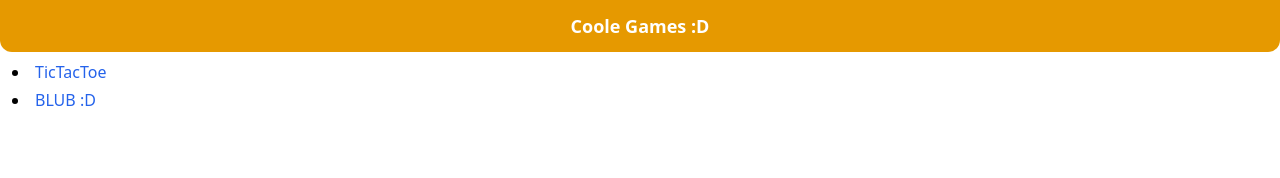
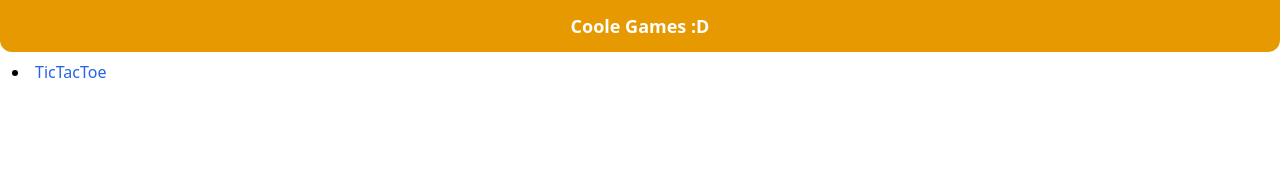
Before and after one commit to ArtrenH/games-VPlan_FR, a SvelteKit app: page / in a window 1280 px wide. Shown: the top 178 px of the page. Built offline with nearby package versions, Linux system fonts and the light colour scheme.

Commit message:
Update +page.svelte

```diff
--- a/src/routes/+page.svelte
+++ b/src/routes/+page.svelte
@@ -1,7 +1,6 @@
 <script lang="ts">
     const games = {
-        tictactoe: "TicTacToe",
-        blub: "BLUB :D"
+        tictactoe: "TicTacToe"
     }
 </script>
 
```
